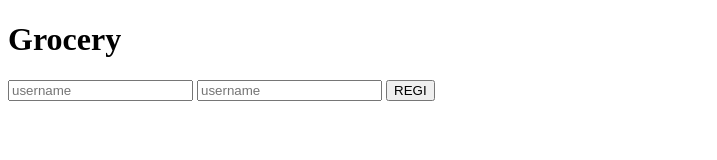
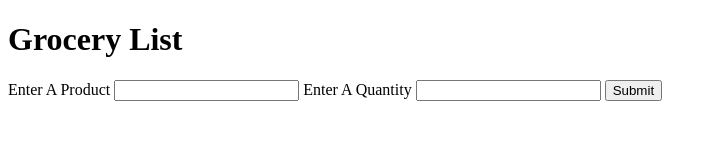
Before and after one commit to joonhwan1s/joonhwan1s, a plain HTML site: page JavaScripPractice/DOM_Intro_CODE/JavaScripPractice/index.html in a window 1280 px wide. Shown: the whole page, without its empty margins (0-717 px from the left). Drawn offline with Linux system fonts and the light colour scheme.

Commit message:
20221114

```diff
--- a/JavaScripPractice/DOM_Intro_CODE/JavaScripPractice/app.js
+++ b/JavaScripPractice/DOM_Intro_CODE/JavaScripPractice/app.js
@@ -1,5 +1,7 @@
-const tweetForm = document.querySelector('#tweetForm')
+
+const tweetForm = document.querySelector('#tweetForm');
+
 tweetForm.addEventListener('submit', function (e) {
-    console.log("SUBMIT")
     e.preventDefault();
+
 });
--- a/JavaScripPractice/DOM_Intro_CODE/JavaScripPractice/index.html
+++ b/JavaScripPractice/DOM_Intro_CODE/JavaScripPractice/index.html
@@ -7,13 +7,17 @@
     <title>Document</title>
 </head>
 <body>
-    <h1>Grocery</h1>
-    <form action="/dogs" id="tweet">
-        <input type="text" name="username" placeholder="username">
-        <input type="password" name="password" placeholder="username">
-        <button>REGI</button>
+    <h1>Grocery List</h1>
+    <form action="/nowhere" id="tweetForm">
+        <label for="item">Enter A Product</label>
+        <input type="text" id="product" name="product">
+        <label for="item">Enter A Quantity</label>
+        <input type="number" id="qty" name="qty">
+        <button>Submit</button>
     </form>
 
+    <ul id="list"></ul>
     <script src="app.js"></script>
 </body>
+
 </html>
```
